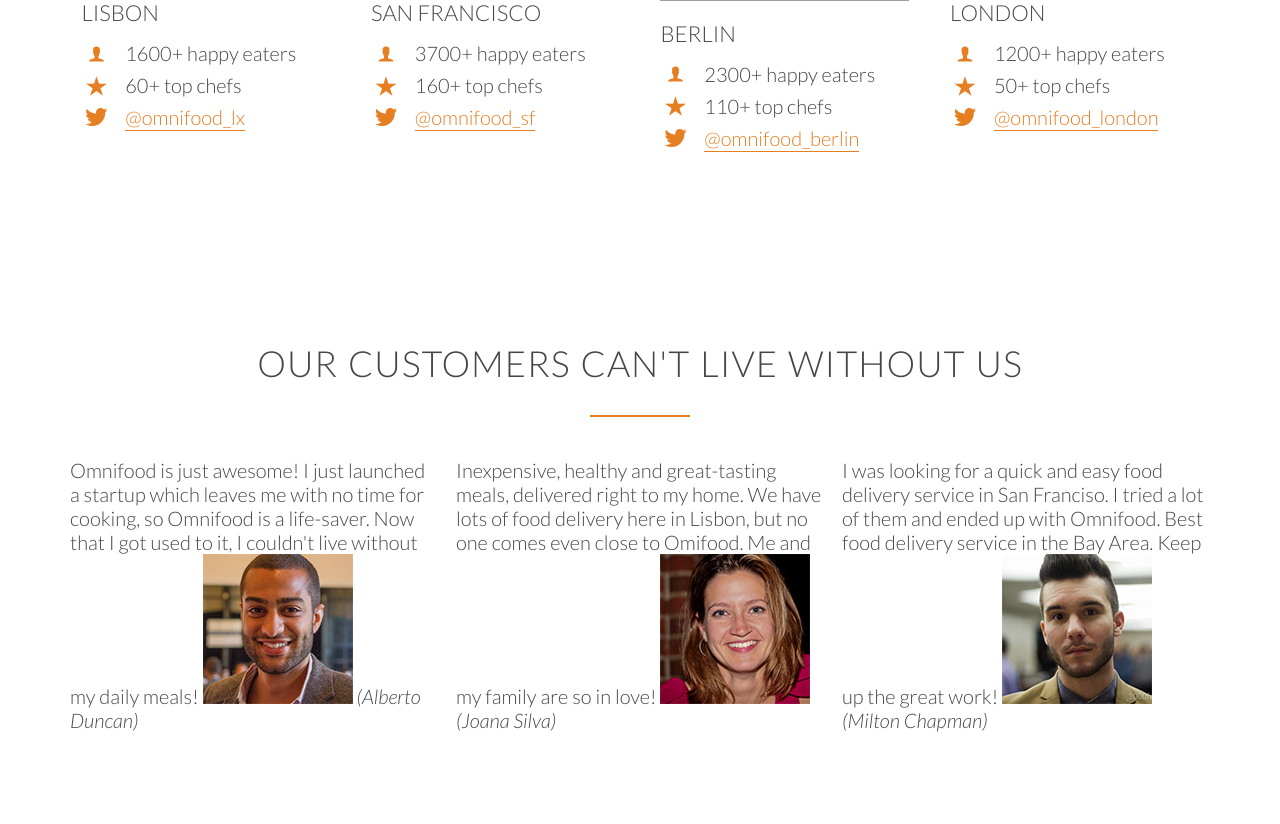
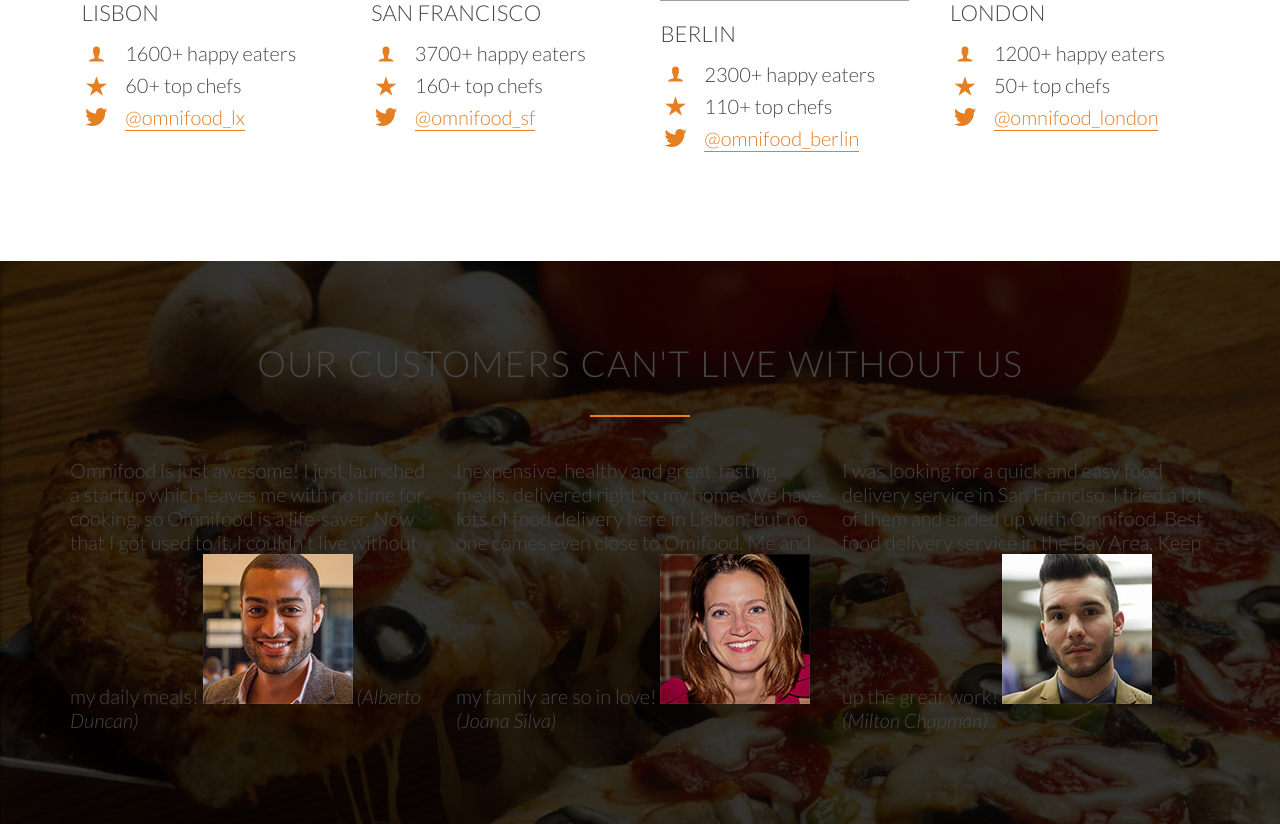
Before and after one commit to aguado-romina/HTML5-CSS3, a PHP site: page / in a window 1280 px wide. Shown: the part 3043-3867 px from the top of the page. Run offline with PHP 8.4, Linux system fonts and the light colour scheme; some web fonts are replaced; grey boxes are pictures that could not be loaded.

Commit message:
Building the customer testimonials section - Part 2

```diff
--- a/resources/css/style.css
+++ b/resources/css/style.css
@@ -353,3 +353,13 @@ header {
 .city-feature {
   margin-bottom: 5px;
 }
+
+/* -------------- */
+/* TESTIMONIALS */
+/* ---------------*/
+
+.section-testimonials {
+  background-image: linear-gradient(rgba(0, 0, 0, 0.8), rgba(0, 0, 0, 0.8)),
+    url(img/back-customers.jpg);
+  background-size: cover;
+}
```
